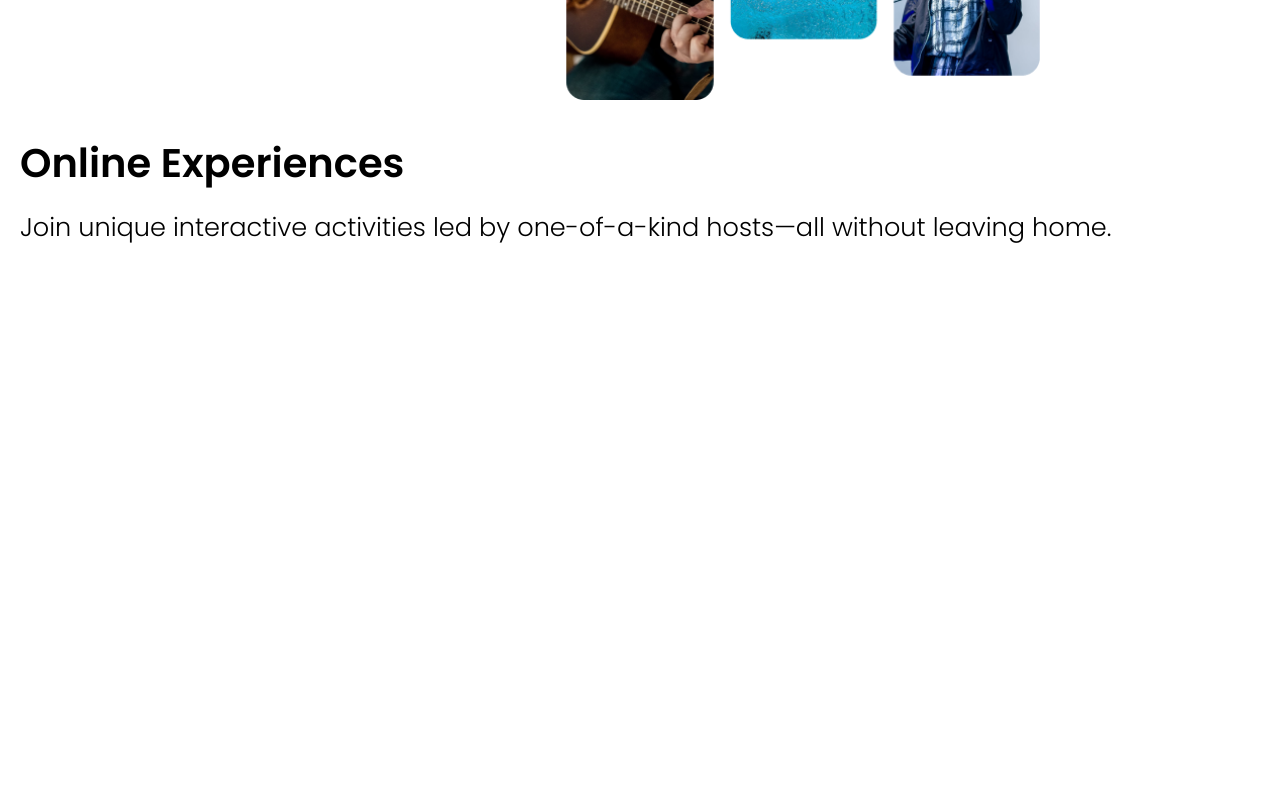
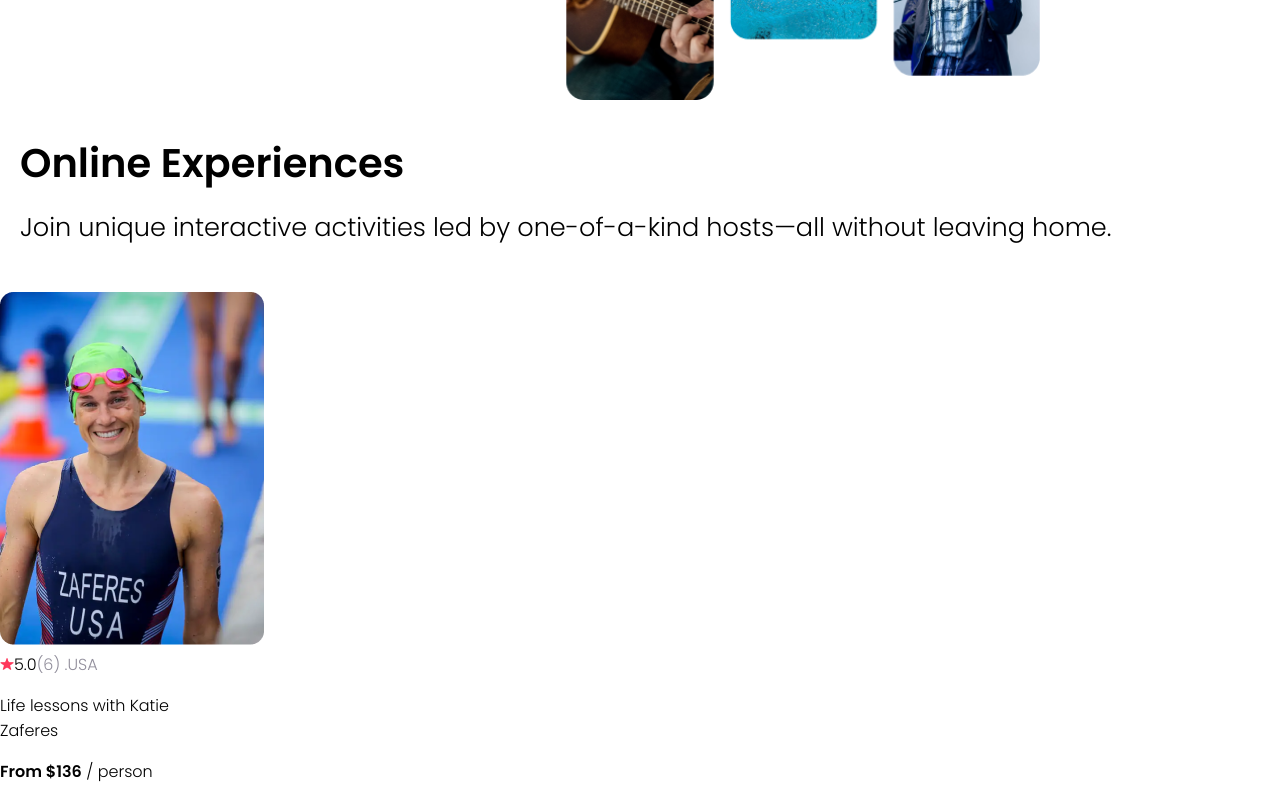
Before and after one commit to Lokeshkhati/air-bnb, a React (Create React App) app: page / in a window 1280 px wide. Shown: the part 464-1264 px from the top of the page. Before the commit the page ends 800 px from the top, so only its background shows below. Built offline with nearby package versions, Linux system fonts and the light colour scheme.

Commit message:
card created

```diff
--- a/src/App.js
+++ b/src/App.js
@@ -1,6 +1,7 @@
 import React from "react";
 import Navbar from "./components/Navbar"
 import Hero from "./components/Hero";
+import Card from "./components/Card";
 import "./index.css"
 
 function App() {
@@ -8,6 +9,7 @@ function App() {
     <div className="conataianer">
      <Navbar/>
      <Hero/>
+     <Card/>
 
     </div>
   );
--- /dev/null
+++ b/src/components/Card.js
@@ -0,0 +1,19 @@
+import React from "react";
+import card from "../images/card-image.png";
+import star from "../images/star.png";
+
+export default function Card() {
+  return (
+    <section className="card">
+      <img src={card} />
+      <div className="card-stats">
+        <img src={star} className="card-star" />
+        <span>5.0</span>
+        <span className="gray" >(6) .</span>
+        <span  className="gray">USA</span>
+      </div>
+      <p>Life lessons with Katie Zaferes</p>
+      <p> <strong>From $136</strong> / person</p>
+    </section>
+  );
+}
--- a/src/components/Navbar.js
+++ b/src/components/Navbar.js
@@ -1,5 +1,5 @@
 import React from "react";
-import logo from "./images/air-bnb-logo.svg";
+import logo from "../images/air-bnb-logo.svg";
 
 export default function Navbar(){
     return(
--- a/src/index.css
+++ b/src/index.css
@@ -22,7 +22,7 @@ body {
   flex-direction: column;
 }
 .hero-image {
-  width:800px;
+  width: 800px;
   align-self: center;
 }
 .hero-heading {
@@ -33,9 +33,24 @@ body {
   margin-top: 0;
   font-size: 1.6rem;
 }
-
-@media (max-width:425px){
-    .hero-image{
-        width: 350px;
-    }
+.card {
+  width: 175px;
+  font-size: 1rem;
 }
+.card-image {
+  width: 100%;
+}
+.card-stats{
+    margin-right:15px;
+}
+.card-star {
+  width: 14px;
+}
+.gray {
+  color: #918e9b;
+}
+@media (max-width: 425px) {
+  .hero-image {
+    width: 350px;
+  }
+}
```
Also changed, not shown: src/images/card-image.png (added), src/images/star.png (added).
